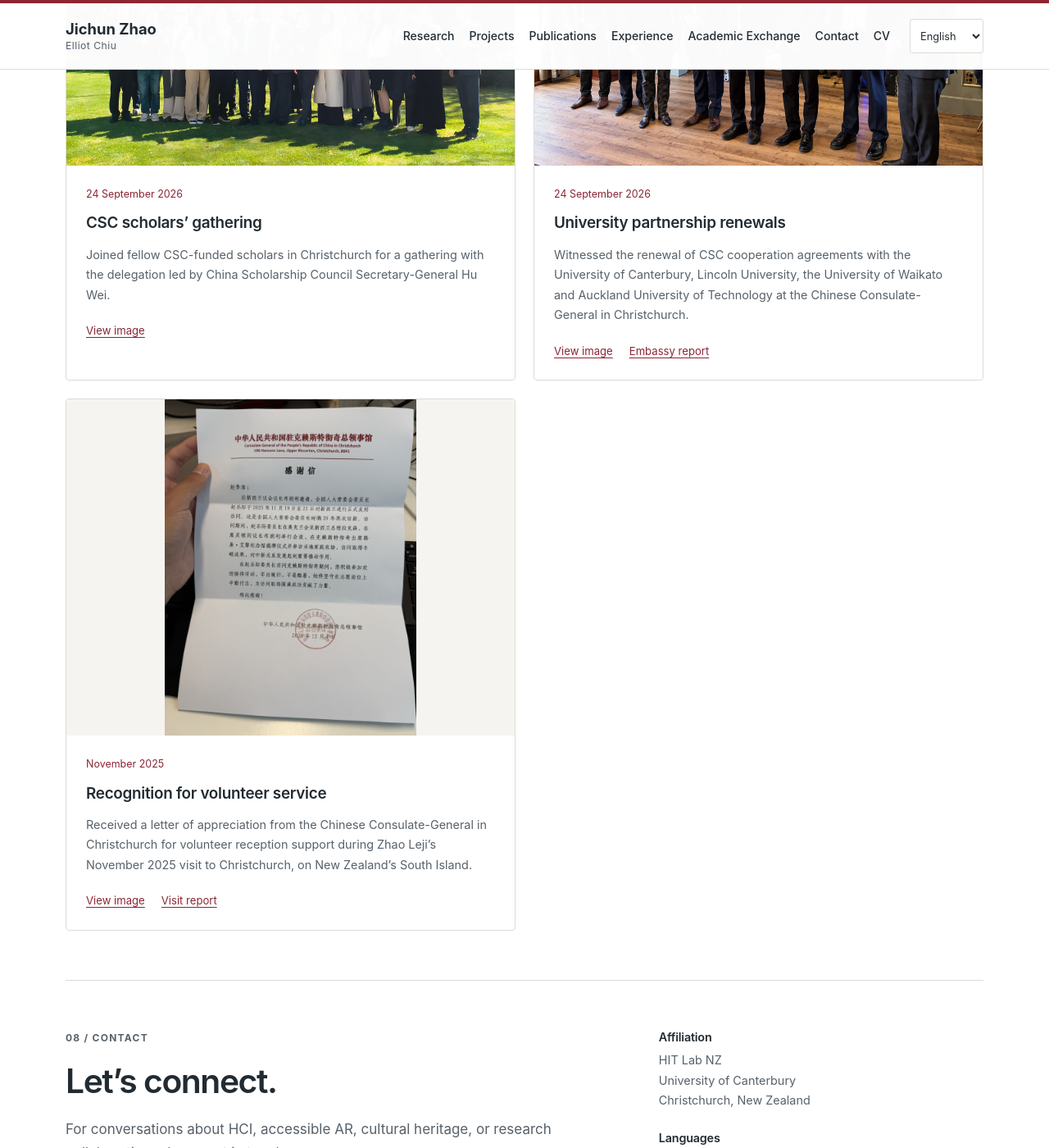
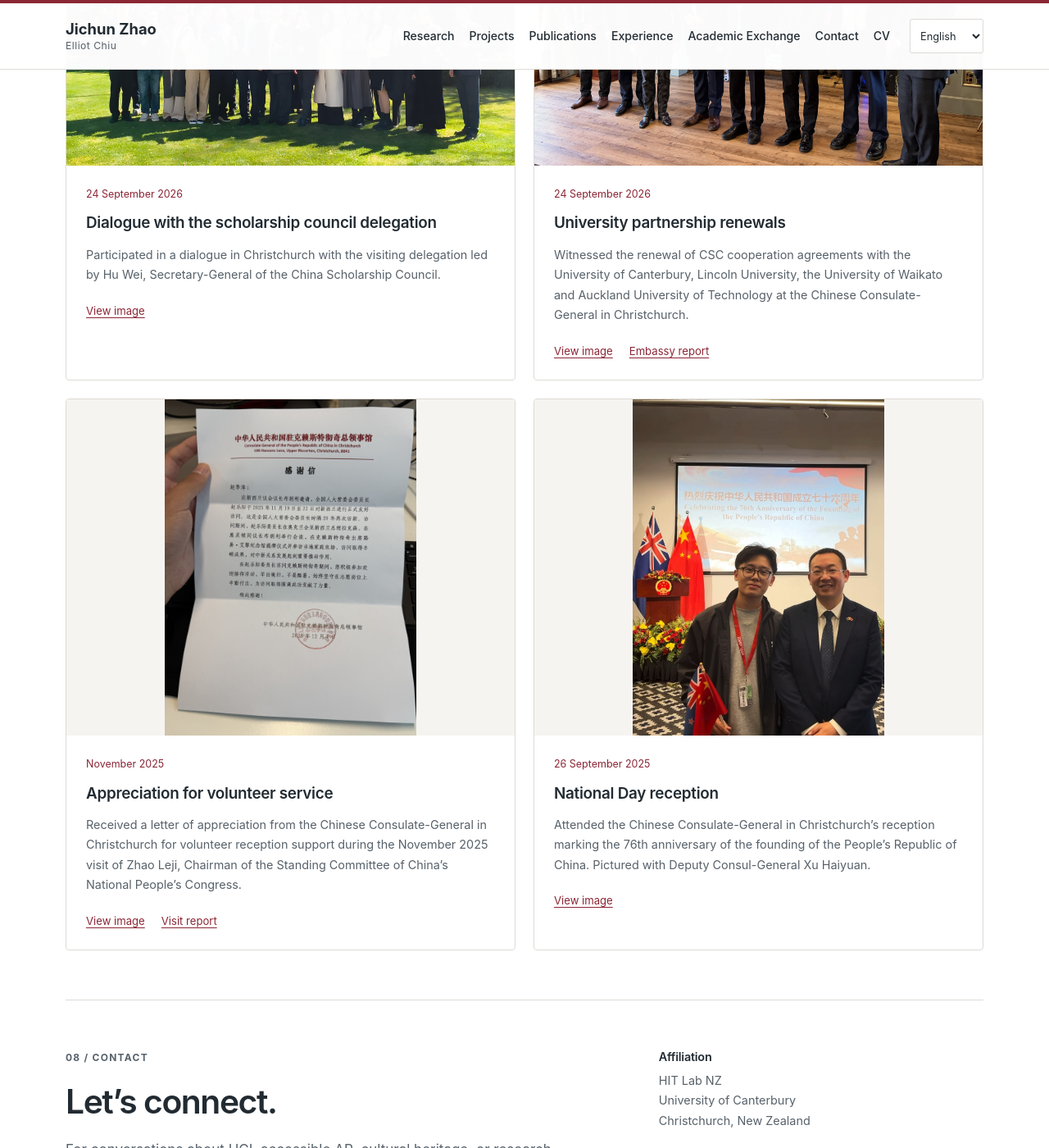
Before and after one commit to Elliot1540/ElliotChiu.github.io, a Jekyll site: the page built from _pages/about.md, in a window 1280 px wide and 1400 px high, scrolled down 6797 px. Shown: the whole window at 82% size. Built offline with Jekyll 4.4.1, drawn with Linux system fonts in a browser that asks for light colours.

Commit message:
Update Selected Engagements captions and reception record

```diff
--- a/_data/engagements.json
+++ b/_data/engagements.json
@@ -8,14 +8,14 @@
       "zh-Hant": "2026年9月24日"
     },
     "title": {
-      "en": "CSC scholars’ gathering",
-      "zh-Hans": "CSC公派学者交流",
-      "zh-Hant": "CSC公派學者交流"
+      "en": "Dialogue with the scholarship council delegation",
+      "zh-Hans": "国家留学基金委代表团访问交流",
+      "zh-Hant": "國家留學基金委代表團訪問交流"
     },
     "caption": {
-      "en": "Joined fellow CSC-funded scholars in Christchurch for a gathering with the delegation led by China Scholarship Council Secretary-General Hu Wei.",
-      "zh-Hans": "在克赖斯特彻奇与其他CSC公派学者共同参加交流活动，与国家留学基金委胡炜秘书长代表团合影。",
-      "zh-Hant": "在克賴斯特徹奇與其他CSC公派學者共同參加交流活動，與國家留學基金委胡煒秘書長代表團合影。"
+      "en": "Participated in a dialogue in Christchurch with the visiting delegation led by Hu Wei, Secretary-General of the China Scholarship Council.",
+      "zh-Hans": "参与国家留学基金委胡炜秘书长一行访问克赖斯特彻奇期间的对话交流。",
+      "zh-Hant": "參與國家留學基金委胡煒秘書長一行訪問克賴斯特徹奇期間的對話交流。"
     },
     "alt": {
       "en": "Group photograph with the CSC delegation and scholars in Christchurch.",
@@ -62,14 +62,14 @@
       "zh-Hant": "2025年11月"
     },
     "title": {
-      "en": "Recognition for volunteer service",
-      "zh-Hans": "志愿服务致谢",
-      "zh-Hant": "志願服務致謝"
+      "en": "Appreciation for volunteer service",
+      "zh-Hans": "志愿服务答谢",
+      "zh-Hant": "志願服務答謝"
     },
     "caption": {
-      "en": "Received a letter of appreciation from the Chinese Consulate-General in Christchurch for volunteer reception support during Zhao Leji’s November 2025 visit to Christchurch, on New Zealand’s South Island.",
-      "zh-Hans": "因在赵乐际2025年11月访问新西兰南岛克赖斯特彻奇期间参与志愿接待工作，收到中国驻克赖斯特彻奇总领馆感谢信。",
-      "zh-Hant": "因在趙樂際2025年11月訪問紐西蘭南島克賴斯特徹奇期間參與志願接待工作，收到中國駐克賴斯特徹奇總領館感謝信。"
+      "en": "Received a letter of appreciation from the Chinese Consulate-General in Christchurch for volunteer reception support during the November 2025 visit of Zhao Leji, Chairman of the Standing Committee of China’s National People’s Congress.",
+      "zh-Hans": "因在全国人大常委会委员长赵乐际2025年11月访问克赖斯特彻奇期间参与志愿接待工作，收到中国驻克赖斯特彻奇总领馆感谢信。",
+      "zh-Hant": "因在全國人大常委會委員長趙樂際2025年11月訪問克賴斯特徹奇期間參與志願接待工作，收到中國駐克賴斯特徹奇總領館感謝信。"
     },
     "alt": {
       "en": "Letter of appreciation addressed to Jichun Zhao for volunteer reception support.",
@@ -82,5 +82,29 @@
       "zh-Hans": "访问报道",
       "zh-Hant": "訪問報導"
     }
+  },
+  {
+    "image": "/images/engagements/national-day-reception-2025.jpg",
+    "date": "2025-09-26",
+    "display_date": {
+      "en": "26 September 2025",
+      "zh-Hans": "2025年9月26日",
+      "zh-Hant": "2025年9月26日"
+    },
+    "title": {
+      "en": "National Day reception",
+      "zh-Hans": "国庆招待会",
+      "zh-Hant": "國慶招待會"
+    },
+    "caption": {
+      "en": "Attended the Chinese Consulate-General in Christchurch’s reception marking the 76th anniversary of the founding of the People’s Republic of China. Pictured with Deputy Consul-General Xu Haiyuan.",
+      "zh-Hans": "出席中国驻克赖斯特彻奇总领馆庆祝中华人民共和国成立76周年招待会，并与许海远副总领事合影。",
+      "zh-Hant": "出席中國駐克賴斯特徹奇總領館慶祝中華人民共和國成立76週年招待會，並與許海遠副總領事合影。"
+    },
+    "alt": {
+      "en": "Jichun Zhao with Deputy Consul-General Xu Haiyuan at the 76th anniversary reception.",
+      "zh-Hans": "赵季淳与许海远副总领事在国庆76周年招待会上的合影。",
+      "zh-Hant": "趙季淳與許海遠副總領事在國慶76週年招待會上的合影。"
+    }
   }
 ]
```
